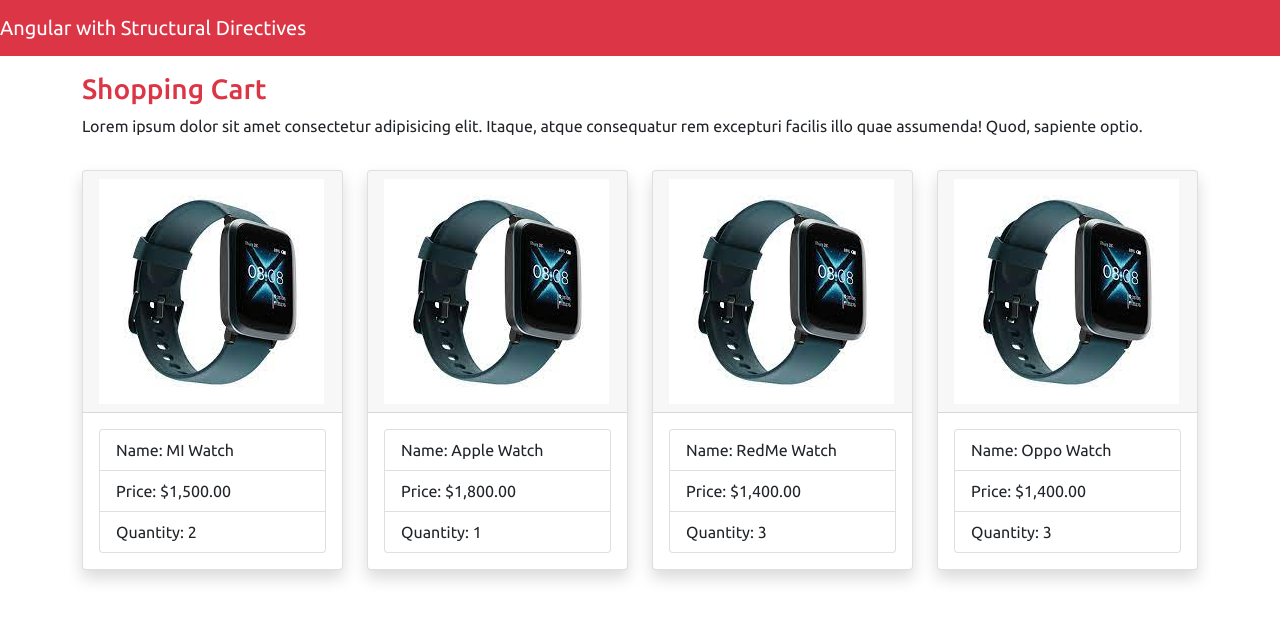
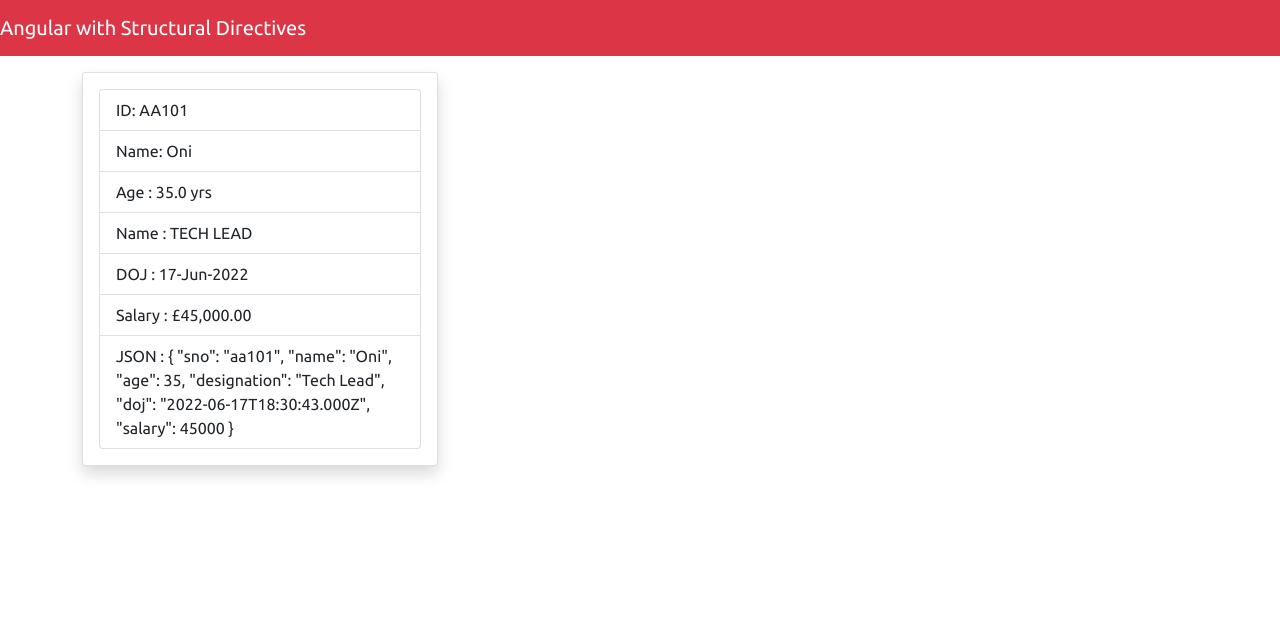
Before and after one commit to OyewoleOni/Angular-Refresh, an Angular app: page / in a window 1280 px wide. Shown: the top 620 px of the page. Built offline with nearby package versions, Linux system fonts and the light colour scheme.

Commit message:
Angular Pipes

```diff
--- a/src/app/app.component.html
+++ b/src/app/app.component.html
@@ -14,4 +14,5 @@
 <!-- <app-theme></app-theme> -->
 <!-- <app-user-register></app-user-register> -->
 <!-- <app-auth-user></app-auth-user> -->
-<app-cart></app-cart>
+<!-- <app-cart></app-cart> -->
+<app-pipes></app-pipes>
--- a/src/app/app.module.ts
+++ b/src/app/app.module.ts
@@ -18,7 +18,8 @@
 import { UserRegisterComponent } from './components/user-register/user-register.component';
 import { AuthUserComponent } from './components/auth-user/auth-user.component';
 import { CartComponent } from './components/cart/cart.component';
-import { ProductComponent } from './components/product/product.component'
+import { ProductComponent } from './components/product/product.component';
+import { PipesComponent } from './components/pipes/pipes.component'
 
 @NgModule({
   declarations: [
@@ -37,7 +38,8 @@
     UserRegisterComponent,
     AuthUserComponent,
     CartComponent,
-    ProductComponent
+    ProductComponent,
+    PipesComponent
   ],
   imports: [
     BrowserModule,
--- /dev/null
+++ b/src/app/components/pipes/pipes.component.html
@@ -0,0 +1,35 @@
+<section class="mt-3">
+    <div class="container">
+        <div class="row">
+            <div class="col-md-4">
+                <div class="card shadow">
+                    <div class="card-body">
+                        <ul class="list-group">
+                            <li class="list-group-item">
+                                ID: {{employee.sno | uppercase}}
+                            </li>
+                            <li class="list-group-item">
+                                Name: {{employee.name | titlecase}}
+                            </li>
+                            <li class="list-group-item">
+                                Age : {{employee.age | number: '2.1'}} yrs
+                            </li>
+                            <li class="list-group-item">
+                                Name : {{employee. designation | uppercase}}
+                            </li>
+                            <li class="list-group-item">
+                                DOJ : {{employee.doj | date: 'dd-MMM-yyyy'}}
+                            </li>
+                            <li class="list-group-item">
+                                Salary : {{employee.salary | currency : 'GBP'}}
+                            </li>
+                            <li class="list-group-item">
+                                JSON : {{employee | json}}
+                            </li>
+                        </ul>
+                    </div>
+                </div>
+            </div>
+        </div>
+    </div>
+</section>
--- /dev/null
+++ b/src/app/components/pipes/pipes.component.ts
@@ -0,0 +1,32 @@
+import { Component, OnInit } from '@angular/core';
+
+interface Employee{
+  sno: string;
+  name: string;
+  age: number;
+  designation: string;
+  doj: Date;
+  salary: number;
+}
+
+@Component({
+  selector: 'app-pipes',
+  templateUrl: './pipes.component.html',
+  styleUrls: ['./pipes.component.css']
+})
+export class PipesComponent implements OnInit {
+
+  public employee: Employee = {
+    sno: 'aa101',
+    name: 'Oni',
+    age: 35,
+    designation: 'Tech Lead',
+    doj: new Date(),
+    salary: 45000
+  }
+  constructor() { }
+
+  ngOnInit(): void {
+  }
+
+}
```
Also changed, not shown: src/app/components/pipes/pipes.component.css (added), 1 other file (tests, documents, lock files or other folders).
